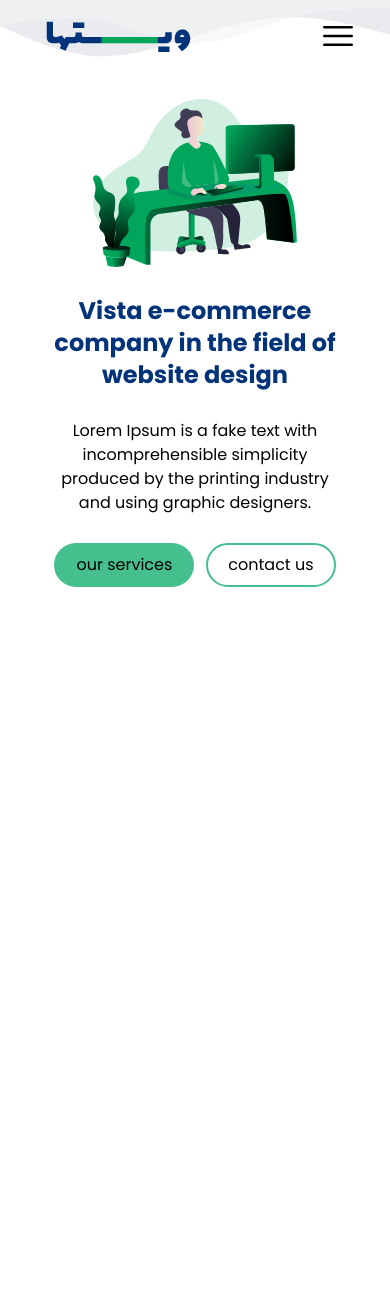
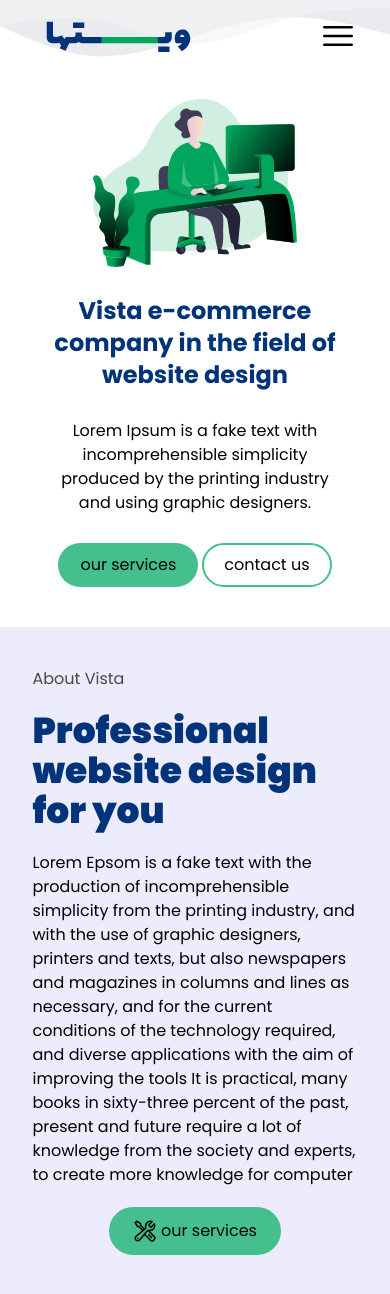
Before and after one commit to mohammadjamshidi8/learn-react__static-website-VISTHA, a React (Vite) app: page / in a window 390 px wide. Before the commit the page ends 844 px from the top, so only its background shows below. Built offline with nearby package versions, Linux system fonts and the light colour scheme.

Commit message:
style: responsive about us section

```diff
--- /dev/null
+++ b/src/AboutUs.jsx
@@ -0,0 +1,51 @@
+import React from "react";
+import aboutImage from "./assets/about-us.svg";
+
+export default function AboutUs() {
+  return (
+    <div className="bg-lightPurple py-10 mt-10">
+      <div className="responsive flex flex-col lg:flex-row lg:justify-between lg:gap-x-10 items-center gap-y-7">
+        <div className="lg:w-1/2 hidden md:block">
+          <img src={aboutImage} className="aspect-video object-contain" alt="" />
+        </div>
+
+        <div className="lg:w-1/2 flex flex-col lg:justify-end gap-y-5">
+          <span className="text-black text-opacity-70">About Vista</span>
+
+          <h2 className="text-4xl xl:text-5xl 2xl:text-6xl font-black text-primary">
+            Professional website design for you
+          </h2>
+
+          <span className="lg:text-lg">
+            Lorem Epsom is a fake text with the production of incomprehensible
+            simplicity from the printing industry, and with the use of graphic
+            designers, printers and texts, but also newspapers and magazines in
+            columns and lines as necessary, and for the current conditions of
+            the technology required, and diverse applications with the aim of
+            improving the tools It is practical, many books in sixty-three
+            percent of the past, present and future require a lot of knowledge
+            from the society and experts, to create more knowledge for computer
+          </span>
+
+          <button className="flex gap-x-1 items-center bg-sabz self-center lg:self-start px-6 py-3 rounded-full  hover:bg-sabzTire hover:text-white transition-colors duration-200">
+            <svg
+              xmlns="http://www.w3.org/2000/svg"
+              fill="none"
+              viewBox="0 0 24 24"
+              strokeWidth={1.5}
+              stroke="currentColor"
+              className="w-6 h-6"
+            >
+              <path
+                strokeLinecap="round"
+                strokeLinejoin="round"
+                d="M11.42 15.17 17.25 21A2.652 2.652 0 0 0 21 17.25l-5.877-5.877M11.42 15.17l2.496-3.03c.317-.384.74-.626 1.208-.766M11.42 15.17l-4.655 5.653a2.548 2.548 0 1 1-3.586-3.586l6.837-5.63m5.108-.233c.55-.164 1.163-.188 1.743-.14a4.5 4.5 0 0 0 4.486-6.336l-3.276 3.277a3.004 3.004 0 0 1-2.25-2.25l3.276-3.276a4.5 4.5 0 0 0-6.336 4.486c.091 1.076-.071 2.264-.904 2.95l-.102.085m-1.745 1.437L5.909 7.5H4.5L2.25 3.75l1.5-1.5L7.5 4.5v1.409l4.26 4.26m-1.745 1.437 1.745-1.437m6.615 8.206L15.75 15.75M4.867 19.125h.008v.008h-.008v-.008Z"
+              />
+            </svg>
+            our services
+          </button>
+        </div>
+      </div>
+    </div>
+  );
+}
--- a/src/Hero.jsx
+++ b/src/Hero.jsx
@@ -15,7 +15,7 @@ export default function Hero() {
           Lorem Ipsum is a fake text with incomprehensible simplicity produced
           by the printing industry and using graphic designers.
         </span>
-        <div className="flex gap-x-3 items-center transition duration-1000">
+        <div className="flex gap-x-1 items-center transition duration-1000">
           <button className="px-5 md:px-10 py-2 md:py-4 bg-sabz border-[2px] border-transparent rounded-full text-center">
             our services
           </button>
--- a/src/main.jsx
+++ b/src/main.jsx
@@ -2,11 +2,13 @@ import React from 'react'
 import ReactDOM from 'react-dom/client'
 import Menu from './Menu'
 import Hero from './Hero'
+import AboutUs from './AboutUs'
 
 
 ReactDOM.createRoot(document.getElementById('root')).render(
   <React.StrictMode>
     <Menu/>
     <Hero/>
+    <AboutUs/>
   </React.StrictMode>,
 )
--- a/tailwind.config.js
+++ b/tailwind.config.js
@@ -12,7 +12,8 @@ export default {
       colors : {
         primary: '#003379',
         sabz : '#44BF8D',
-        sabzTire : '#3d8769'
+        sabzTire : '#3d8769',
+        lightPurple : '#edecfd',
       }
     },
   },
```
Also changed, not shown: src/assets/about-us.svg (added).
